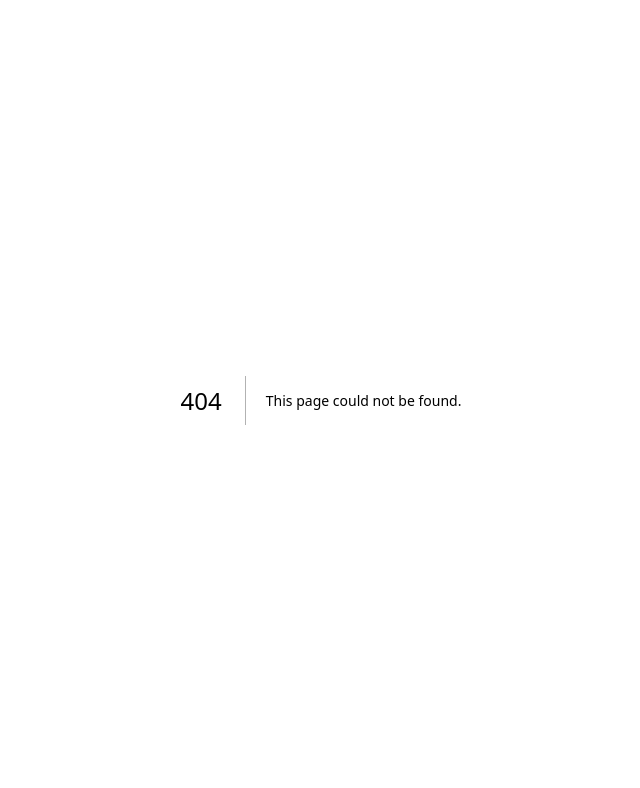
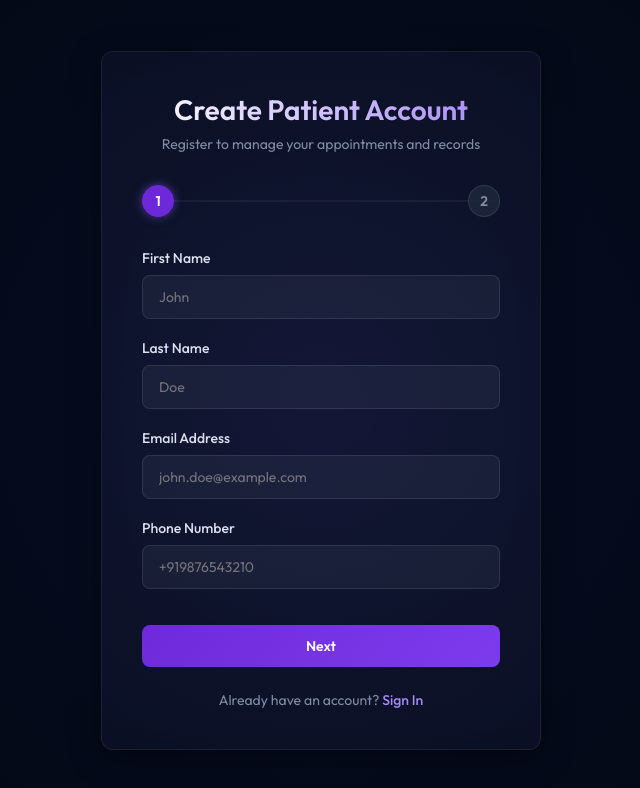
Before and after one commit to shubhojit-mitra-dev/hospital-management-system, a Next.js app in the folder apps/web/: page /register in a window 1280 px wide. Before the commit this address had no page. Shown: the top 788 px of the page, without its empty margins (319-959 px from the left). Built offline with nearby package versions, Linux system fonts and the light colour scheme; no server answers.

Commit message:
feat: implement register page with wizard and tests

```diff
--- /dev/null
+++ b/apps/web/app/register/page.tsx
@@ -0,0 +1,201 @@
+'use client';
+
+import React, { useState } from 'react';
+import { useRouter } from 'next/navigation';
+import { useForm } from 'react-hook-form';
+import { zodResolver } from '@hookform/resolvers/zod';
+import { registerRequestSchema, RegisterRequest } from '@repo/types';
+import api from '../../lib/axios';
+
+export default function RegisterPage() {
+  const router = useRouter();
+  const [step, setStep] = useState(1);
+  const [error, setError] = useState<string | null>(null);
+  const [isLoading, setIsLoading] = useState(false);
+
+  const {
+    register,
+    handleSubmit,
+    trigger,
+    formState: { errors },
+  } = useForm<RegisterRequest>({
+    resolver: zodResolver(registerRequestSchema),
+    mode: 'onTouched',
+  });
+
+  const nextStep = async (e: React.MouseEvent) => {
+    e.preventDefault();
+    // Validate fields for Step 1
+    const isValid = await trigger(['firstName', 'lastName', 'email', 'phone']);
+    if (isValid) {
+      setStep(2);
+      setError(null);
+    }
+  };
+
+  const prevStep = (e: React.MouseEvent) => {
+    e.preventDefault();
+    setStep(1);
+  };
+
+  const onSubmit = async (data: RegisterRequest) => {
+    setError(null);
+    setIsLoading(true);
+    try {
+      await api.post('/api/v1/auth/register', data);
+      router.push(`/verify-email?email=${encodeURIComponent(data.email)}`);
+    } catch (err: any) {
+      const errMsg = err.response?.data?.message || err.message || 'Failed to register';
+      setError(errMsg);
+    } finally {
+      setIsLoading(false);
+    }
+  };
+
+  return (
+    <div className="auth-container">
+      <div className="auth-card">
+        <div className="auth-header">
+          <h1 className="auth-title">Create Patient Account</h1>
+          <p className="auth-subtitle">Register to manage your appointments and records</p>
+        </div>
+
+        {/* Wizard Steps indicator */}
+        <div className="wizard-steps">
+          <div style={{ position: 'absolute', top: '50%', left: 0, right: 0, height: '2px', background: 'rgba(255,255,255,0.05)', transform: 'translateY(-50%)', zIndex: 0 }}></div>
+          <div style={{ position: 'absolute', top: '50%', left: 0, width: step === 2 ? '100%' : '0%', height: '2px', background: 'hsl(var(--primary))', transform: 'translateY(-50%)', zIndex: 0, transition: 'width 0.3s ease' }}></div>
+
+          <div className={`wizard-step ${step >= 1 ? 'active' : ''} ${step > 1 ? 'completed' : ''}`}>1</div>
+          <div className={`wizard-step ${step >= 2 ? 'active' : ''}`}>2</div>
+        </div>
+
+        {error && (
+          <div className="form-error" style={{ marginBottom: '1rem', textAlign: 'center', background: 'rgba(239, 68, 68, 0.1)', padding: '0.75rem', borderRadius: '0.375rem' }}>
+            {error}
+          </div>
+        )}
+
+        <form onSubmit={handleSubmit(onSubmit)}>
+          {step === 1 && (
+            <div>
+              <div className="form-group">
+                <label className="form-label" htmlFor="firstName">
+                  First Name
+                </label>
+                <input
+                  id="firstName"
+                  type="text"
+                  className={`form-input ${errors.firstName ? 'error' : ''}`}
+                  placeholder="John"
+                  {...register('firstName')}
+                />
+                {errors.firstName && <p className="form-error">{errors.firstName.message}</p>}
+              </div>
+
+              <div className="form-group">
+                <label className="form-label" htmlFor="lastName">
+                  Last Name
+                </label>
+                <input
+                  id="lastName"
+                  type="text"
+                  className={`form-input ${errors.lastName ? 'error' : ''}`}
+                  placeholder="Doe"
+                  {...register('lastName')}
+                />
+                {errors.lastName && <p className="form-error">{errors.lastName.message}</p>}
+              </div>
+
+              <div className="form-group">
+                <label className="form-label" htmlFor="email">
+                  Email Address
+                </label>
+                <input
+                  id="email"
+                  type="email"
+                  className={`form-input ${errors.email ? 'error' : ''}`}
+                  placeholder="john.doe@example.com"
+                  {...register('email')}
+                />
+                {errors.email && <p className="form-error">{errors.email.message}</p>}
+              </div>
+
+              <div className="form-group">
+                <label className="form-label" htmlFor="phone">
+                  Phone Number
+                </label>
+                <input
+                  id="phone"
+                  type="tel"
+                  className={`form-input ${errors.phone ? 'error' : ''}`}
+                  placeholder="+919876543210"
+                  {...register('phone')}
+                />
+                {errors.phone && <p className="form-error">{errors.phone.message}</p>}
+              </div>
+
+              <button type="button" className="auth-btn" onClick={nextStep}>
+                Next
+              </button>
+            </div>
+          )}
+
+          {step === 2 && (
+            <div>
+              <div className="form-group">
+                <label className="form-label" htmlFor="password">
+                  Password
+                </label>
+                <input
+                  id="password"
+                  type="password"
+                  className={`form-input ${errors.password ? 'error' : ''}`}
+                  placeholder="••••••••"
+                  {...register('password')}
+                />
+                {errors.password && <p className="form-error">{errors.password.message}</p>}
+              </div>
+
+              <div className="form-group">
+                <label className="form-label" htmlFor="hospitalId">
+                  Hospital ID
+                </label>
+                <input
+                  id="hospitalId"
+                  type="text"
+                  className={`form-input ${errors.hospitalId ? 'error' : ''}`}
+                  placeholder="01HXY..."
+                  {...register('hospitalId')}
+                />
+                {errors.hospitalId && <p className="form-error">{errors.hospitalId.message}</p>}
+              </div>
+
+              <div style={{ display: 'flex', gap: '1rem', marginTop: '1.5rem' }}>
+                <button type="button" className="auth-btn" style={{ background: 'rgba(255,255,255,0.05)', color: '#ffffff', border: '1px solid rgba(255,255,255,0.1)' }} onClick={prevStep}>
+                  Back
+                </button>
+                <button type="submit" className="auth-btn" style={{ marginTop: 0 }} disabled={isLoading}>
+                  {isLoading ? (
+                    <>
+                      <span className="spinner"></span>
+                      Registering...
+                    </>
+                  ) : (
+                    'Register'
+                  )}
+                </button>
+              </div>
+            </div>
+          )}
+        </form>
+
+        <div className="auth-footer">
+          Already have an account?{' '}
+          <a href="/login" className="auth-link">
+            Sign In
+          </a>
+        </div>
+      </div>
+    </div>
+  );
+}
```
Also changed, not shown: 1 other file (tests, documents, lock files or other folders).
